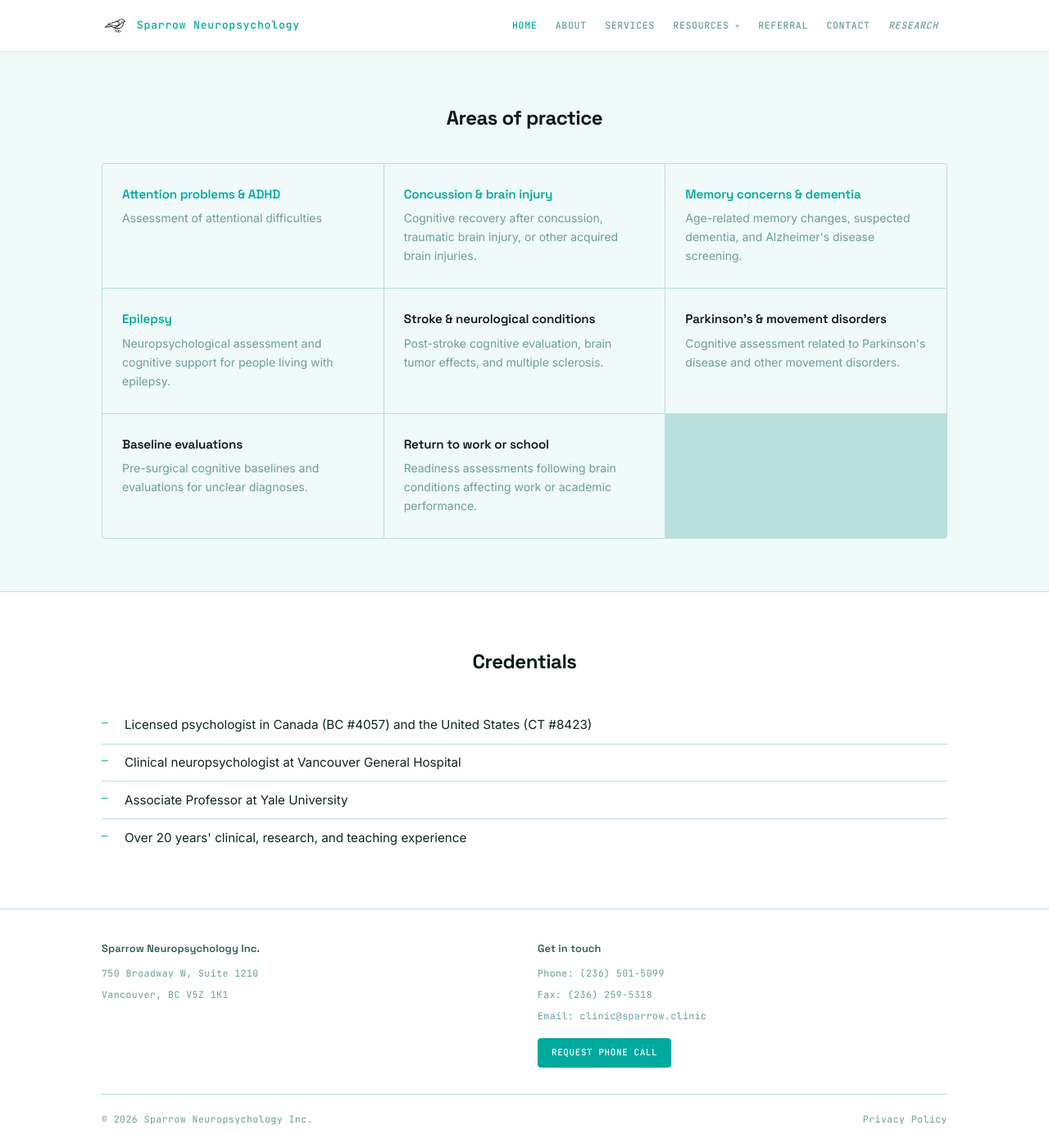
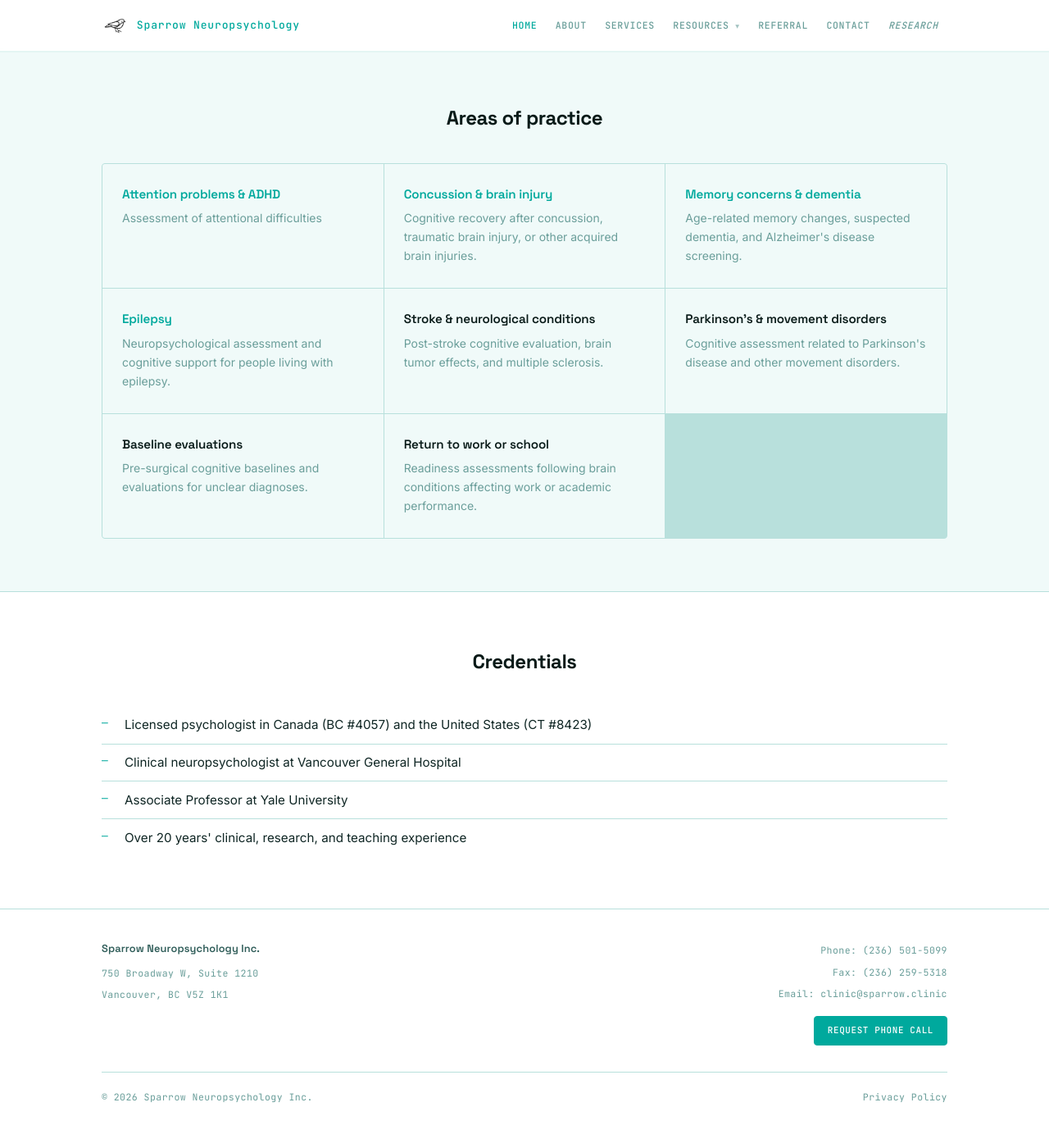
Before and after one commit to cfxb/sparrow-clinic, a Jekyll site: the page built from index.md, in a window 1280 px wide and 1400 px high, scrolled down 744 px. Shown: the whole window at 82% size. Built offline with Jekyll 4.4.1, drawn with Linux system fonts in a browser that asks for light colours; after the commit the page ends 2116 px from its top, so only the background shows below that.

Commit message:
Footer: remove 'Get in touch' heading; right-align contact column
Co-Authored-By: Claude Sonnet 4.6 <noreply@anthropic.com>

```diff
--- a/_includes/footer.html
+++ b/_includes/footer.html
@@ -8,8 +8,7 @@
           <p>{{ site.data.contact.city }}, {{ site.data.contact.province }} {{ site.data.contact.postal }}</p>
         </div>
       </div>
-      <div>
-        <h3 class="site-footer__heading">Get in touch</h3>
+      <div class="site-footer__right">
         <div class="site-footer__contact">
           <p>Phone: <a href="tel:{{ site.data.contact.phone_link }}">{{ site.data.contact.phone }}</a></p>
           <p>Fax: {{ site.data.contact.fax }}</p>
--- a/_sass/_footer.scss
+++ b/_sass/_footer.scss
@@ -39,6 +39,13 @@
   font-size: 0.72rem;
 }
 
+.site-footer__right {
+  @media (min-width: $bp-md) {
+    text-align: right;
+    justify-self: end;
+  }
+}
+
 .site-footer__bottom {
   padding-top: 1.25rem;
   border-top: 1px solid $border;
```
